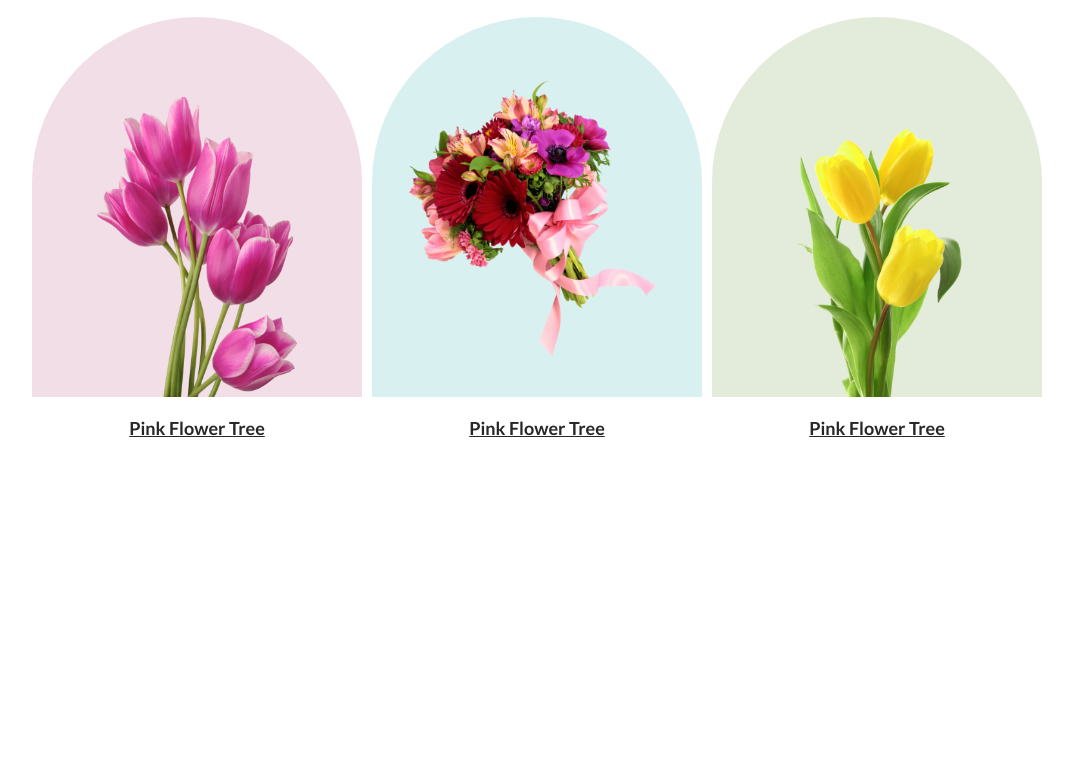
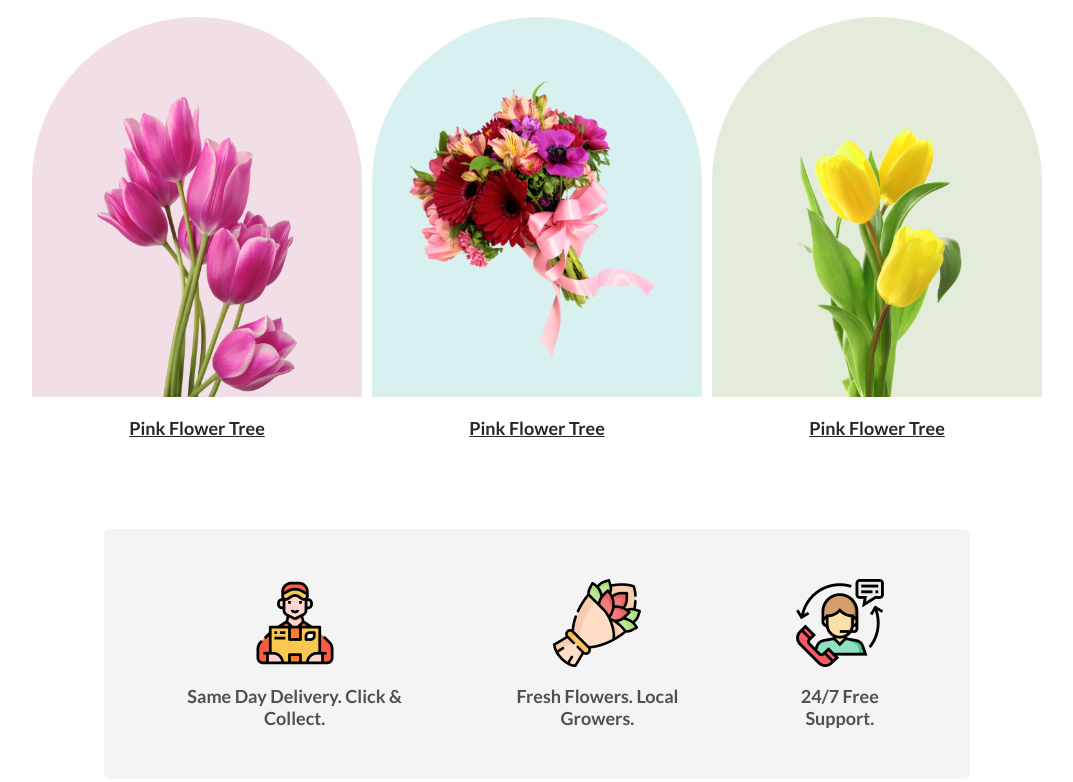
Before and after one commit to anikdas400/assignment-1, a plain HTML site: page index.html in a window 1280 px wide. Shown: the part 955-1737 px from the top of the page, without its empty margins (103-1176 px from the left). Before the commit the page ends 1424 px from the top, so only its background shows below. Drawn offline with Linux system fonts and the light colour scheme.

Commit message:
add extra section

```diff
--- a/index.html
+++ b/index.html
@@ -63,6 +63,26 @@
             </div>
 
         </div>
+
+        <!-- extra-section -->
+
+        <div class="extra-section">
+
+            <div class="extra-div">
+                <img class="icon" src="./Flower Asset/Group 57.png" alt="">
+                <h3>Same Day Delivery. Click & Collect.</h3>
+            </div>
+            <div class="extra-div">
+                <img class="icon" src="./Flower Asset/Group 58.png" alt="">
+                <h3>Fresh Flowers. Local Growers.</h3>
+            </div>
+            <div class="extra-div">
+                <img class="icon" src="./Flower Asset/Group 59.png" alt="">
+                <h3>24/7 Free Support.</h3>
+            </div>
+
+        </div>
+
     </header>
     <main></main>
     <footer></footer>
--- a/style.css
+++ b/style.css
@@ -134,3 +134,28 @@ body{
     position: relative;
     top: 80px;
 }
+/* extra-section */
+.extra-section{
+    width: 63%;
+    margin: auto;
+    display: flex;
+    justify-content: center;
+    align-items: center;
+    background: rgba(39, 39, 39, 0.05);
+    padding: 30px;
+    margin-top: 60px;
+    border-radius: 7px;
+    margin-bottom: 20px;
+
+}
+.extra-div{
+    text-align: center;
+    padding: 20px 30px;
+}
+.extra-div h3{
+    color: rgba(39, 39, 39, 0.80);
+    text-align: center;
+    font-size: 18px;
+    font-weight: 600;
+    margin-top: 15px;
+}
```
